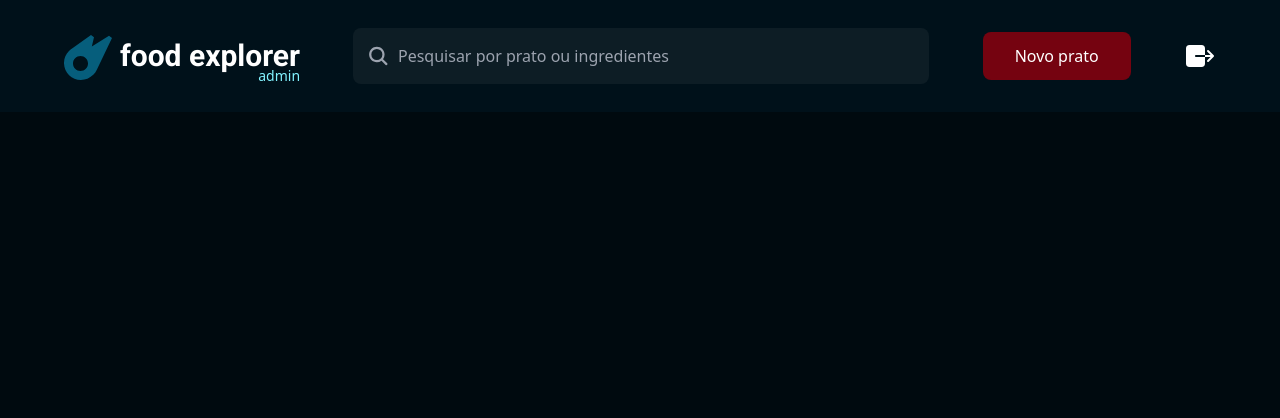
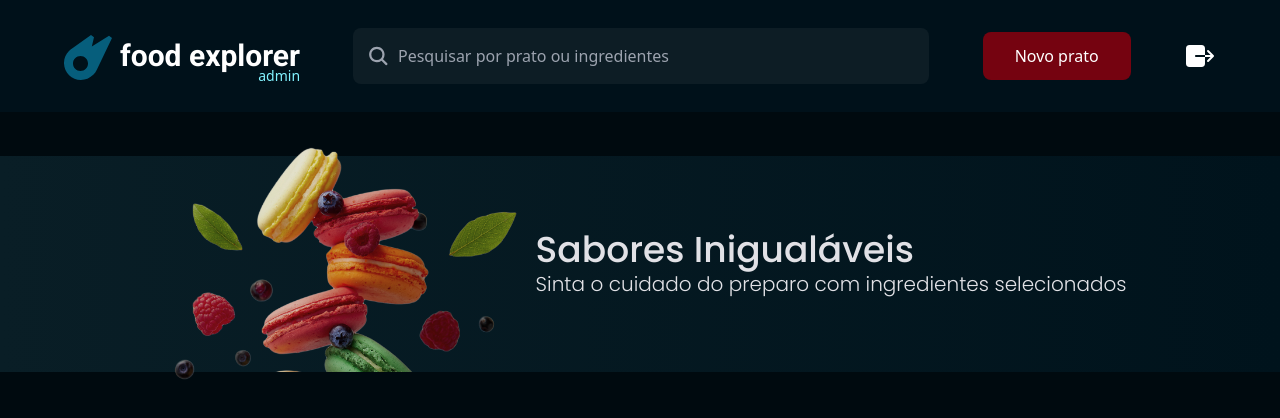
Before and after one commit to nop-dev/food-explorer-tcc, a React (Vite) app in the folder view/: page / in a window 1280 px wide. Shown: the top 418 px of the page. Built offline with nearby package versions, Linux system fonts and the light colour scheme.

Commit message:
feat: :sparkles: adiciona banner da página inicial (sujeito a alterações posteriores)

```diff
--- a/view/src/pages/Home/index.tsx
+++ b/view/src/pages/Home/index.tsx
@@ -1,14 +1,32 @@
 import { Header } from "../../components/Header";
 
+import homeimg from "../../assets/homeimg.png";
+
 export function Home() {
-  return (
-    <div className="flex flex-col h-screen bg-dark-900 max-w-full">
-      <Header user_type="admin" />
+	return (
+		<div className="flex flex-col min-h-screen bg-dark-900">
+			<Header user_type="admin" />
 
-      <main className="flex-1 bg-dark-400">
+			<main className="flex-1 bg-dark-400">
+				<section className="bg-gradient-to-r from-[#091E26] to-[#00131C] flex flex-col ssm:mx-auto mt-[44px] ssm:px-2 h-fit md:">
+					<div className="relative w-full flex ssm:justify-center  items-center">
+						<img
+							src={homeimg}
+							alt="Macarons coloridos e frutas"
+							className="relative h-24 sm:h-32 md:h-44 lg:h-60 xl:h-72 -mb-1 md:-mb-1.5 lg:-mb-2 xl:-mb-2.5 -mt-4 "
+						/>
 
-      </main>
-    </div>
-
-  )
+						<div className="font-poppins text-light-300 flex flex-col">
+							<h2 className="text-lg font-medium sm:text-2xl md:text-3xl lg:text-4xl xl:text-5xl">
+								Sabores Inigualáveis
+							</h2>
+							<p className="text-xs font-light sm:text-base md:text-lg lg:text-xl xl:text-2xl">
+								Sinta o cuidado do preparo com ingredientes selecionados
+							</p>
+						</div>
+					</div>
+				</section>
+			</main>
+		</div>
+	);
 }
--- a/view/tailwind.config.js
+++ b/view/tailwind.config.js
@@ -2,6 +2,14 @@
 export default {
 	content: ["./index.html", "./src/**/*.{js,ts,jsx,tsx}"],
 	theme: {
+		screens: {
+			ssm: "350px",
+			sm: "480px",
+			md: "768px",
+			lg: "976px",
+			xl: "1440px",
+		},
+
 		extend: {
 			colors: {
 				// Light colors
```
Also changed, not shown: view/src/assets/homeimg.png (added).
